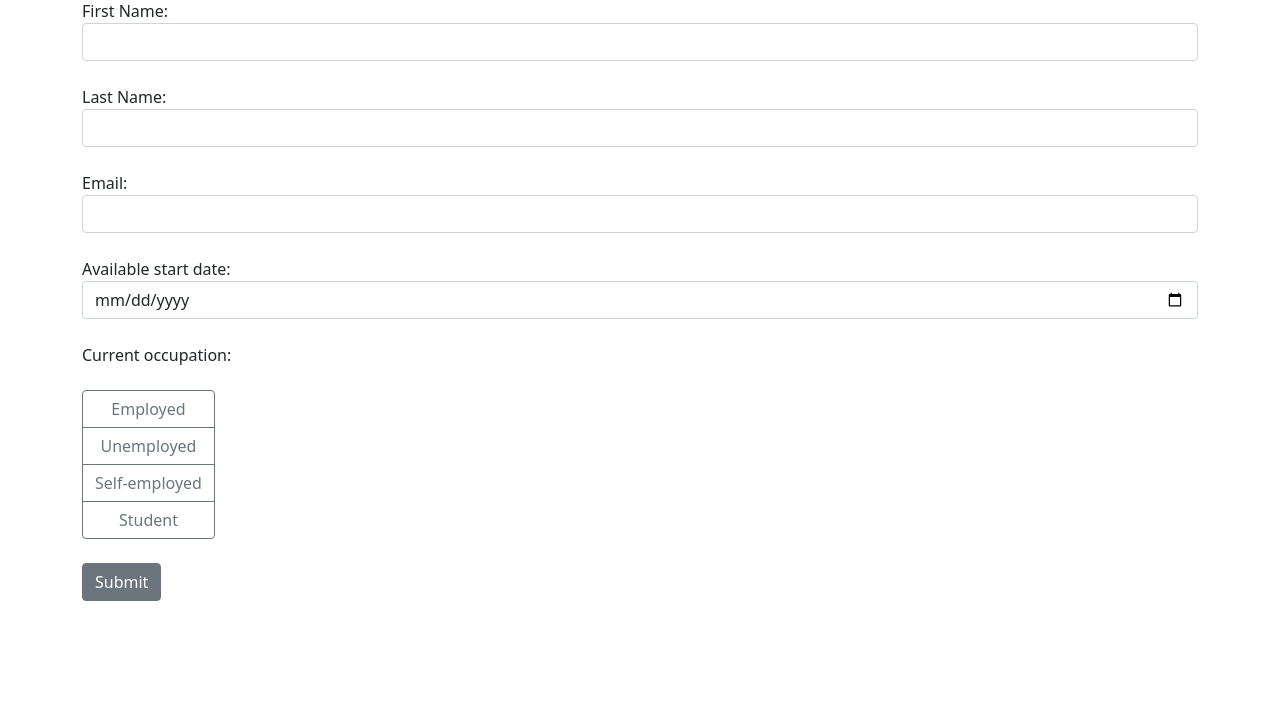
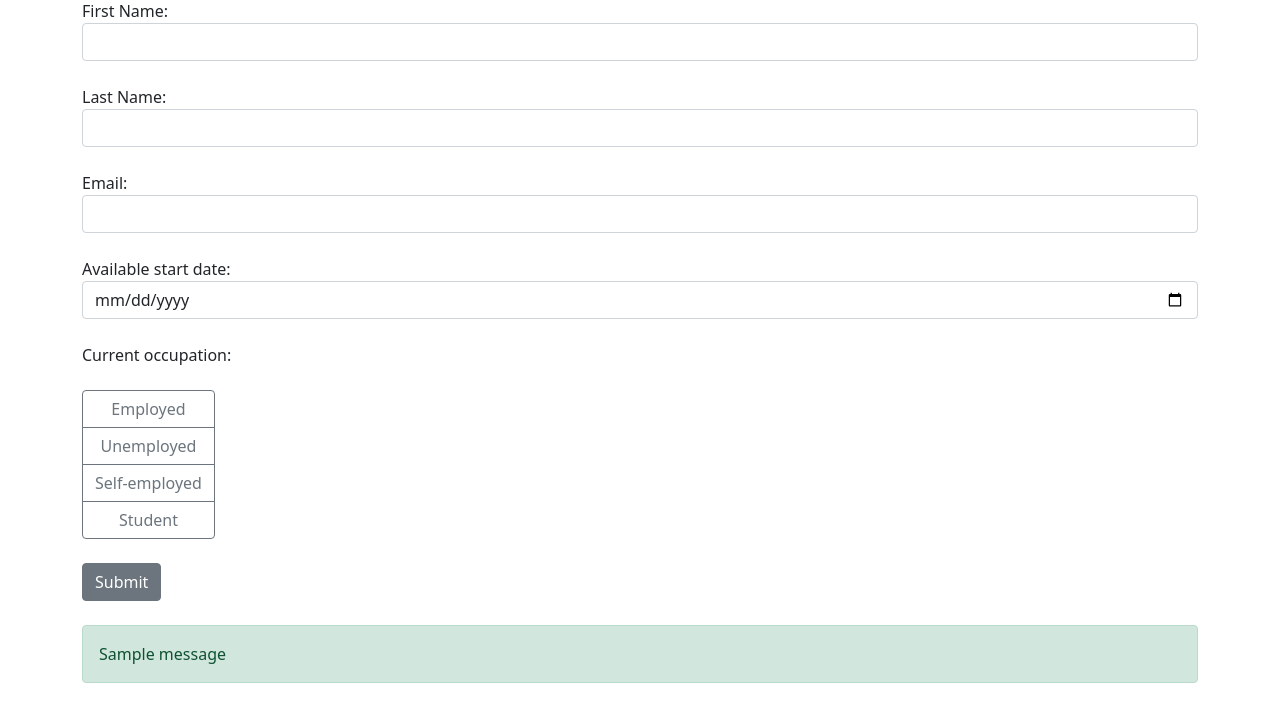
Before and after one commit to Nandras993/JobForm-Flask, a Flask app: page / in a window 1280 px wide. Shown: the part 97-800 px from the top of the page. Run offline with Flask 3, Linux system fonts and the light colour scheme; one stand-in notice (Sample message) is shown.

Commit message:
Added success message on submitting form

```diff
--- a/app.py
+++ b/app.py
@@ -1,5 +1,5 @@
 from datetime import datetime
-from flask import Flask, render_template, request
+from flask import Flask, render_template, request, flash
 from flask_sqlalchemy import SQLAlchemy
 
 app = Flask(__name__)
@@ -35,6 +35,7 @@ def index():
                     occupation=occupation)
         db.session.add(form)
         db.session.commit()
+        flash(f"Dear {first_name}, your form was submitted successfully!", "success")
 
     return render_template("index.html")
 
--- a/templates/index.html
+++ b/templates/index.html
@@ -43,6 +43,15 @@
                      </div>
                  </div>
                  <button class="btn btn-secondary mb-4" type="submit">Submit</button>
+                 {% with messages = get_flashed_messages() %}
+                 {% if messages %}
+                 <div class="alert alert-success">
+                     {% for message in messages %}
+                        {{ message }}
+                     {% endfor %}
+                 </div>
+                 {% endif %}
+                 {% endwith %}
              </form>
         </div>
         <script src="https://code.jquery.com/jquery-3.6.0.min.js"></script>
```
Also changed, not shown: instance/data.db.
